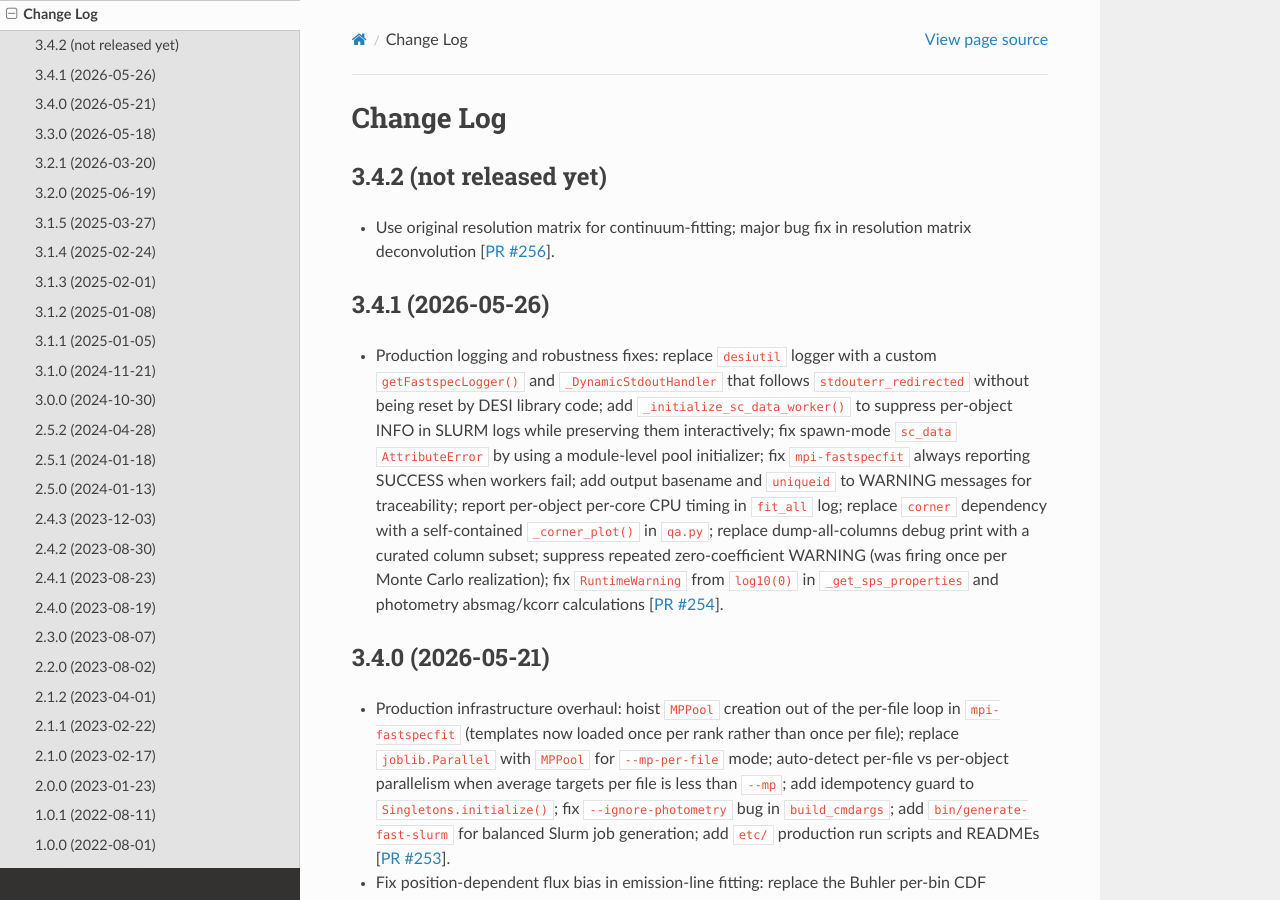
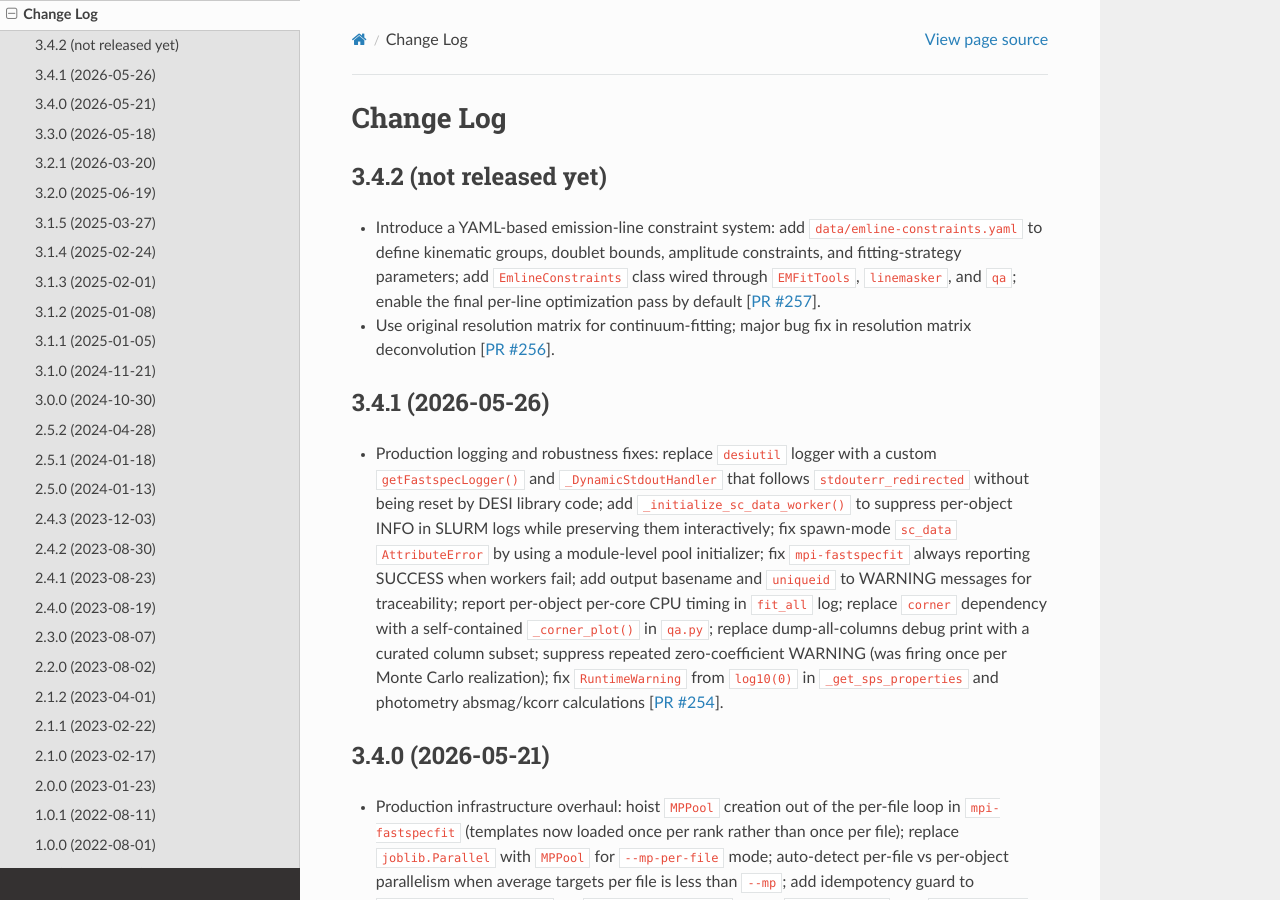
Before and after one commit to desihub/fastspecfit, a Sphinx documentation site: the page built from doc/changes.rst, in a window 1280 px wide and 900 px high. Built offline with Sphinx 7.4.7 and the Read the Docs theme 3.1.0, drawn with Linux system fonts in a browser that asks for light colours; the version number could not be read and is left out.

Commit message:
update change log [ci skip]

```diff
--- a/doc/changes.rst
+++ b/doc/changes.rst
@@ -5,9 +5,16 @@ Change Log
 3.4.2 (not released yet)
 ------------------------
 
+* Introduce a YAML-based emission-line constraint system: add
+  ``data/emline-constraints.yaml`` to define kinematic groups, doublet
+  bounds, amplitude constraints, and fitting-strategy parameters; add
+  ``EmlineConstraints`` class wired through ``EMFitTools``, ``linemasker``,
+  and ``qa``; enable the final per-line optimization pass by default
+  [`PR #257`_].
 * Use original resolution matrix for continuum-fitting; major bug fix
   in resolution matrix deconvolution [`PR #256`_].
 
+.. _`PR #257`: https://github.com/desihub/fastspecfit/pull/257
 .. _`PR #256`: https://github.com/desihub/fastspecfit/pull/256
 
 3.4.1 (2026-05-26)
```
